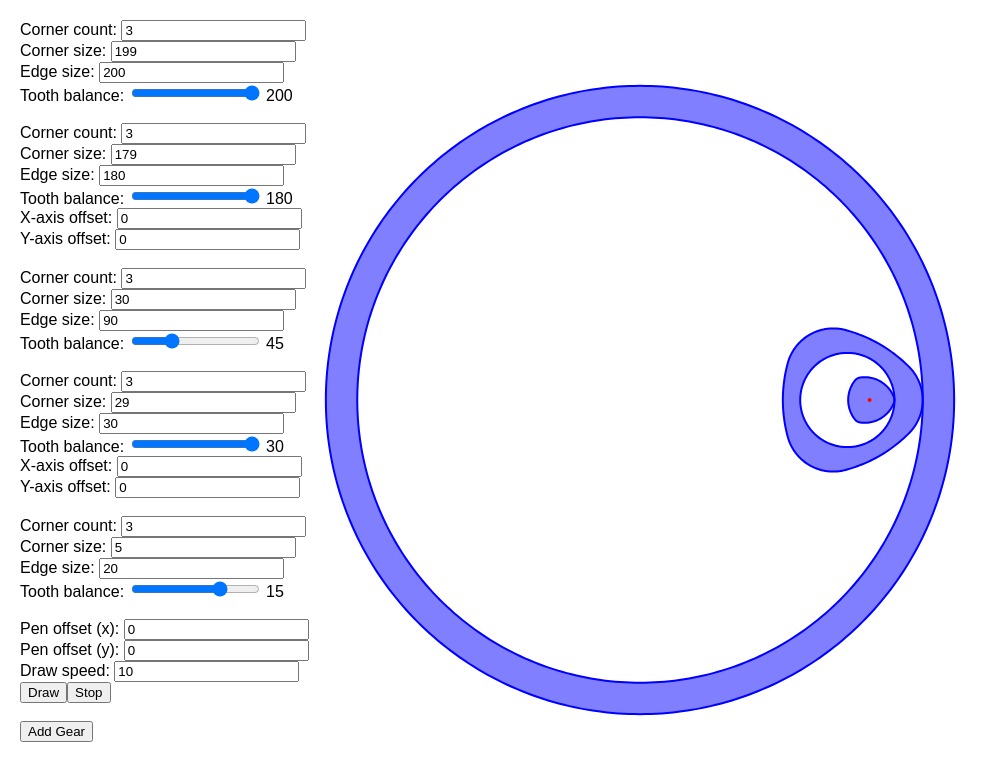
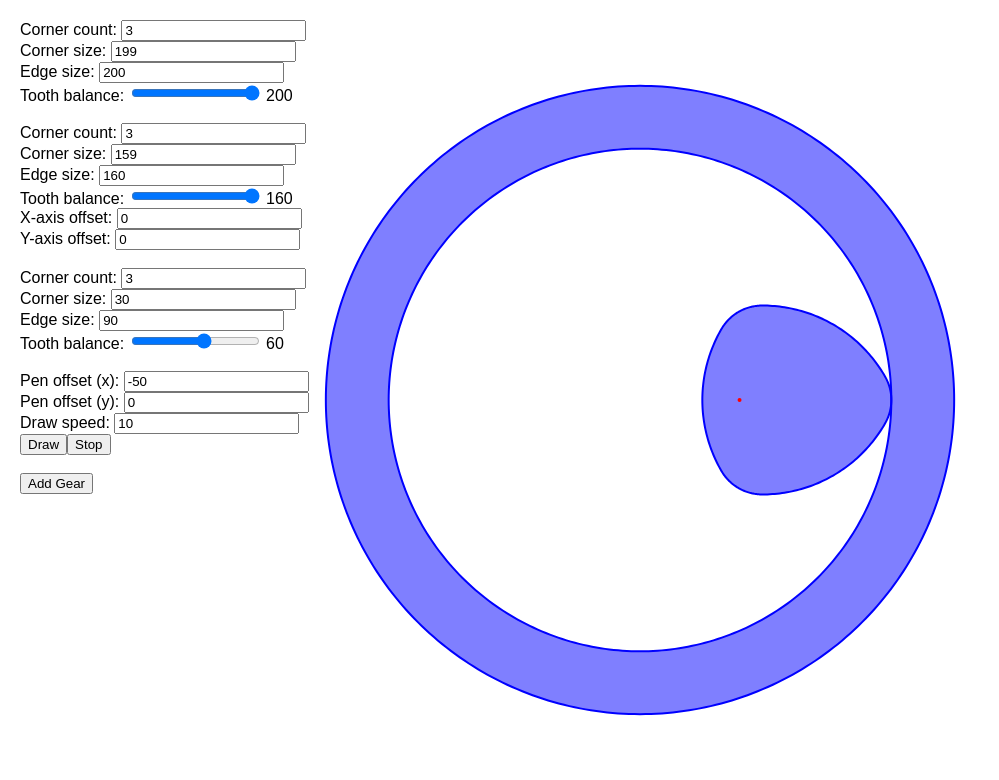
Before and after one commit to spirographic/spirographic.github.io, a plain HTML site: page index.html in a window 1280 px wide. Shown: the whole page, without its empty margins (0-999 px from the left). Drawn offline with Linux system fonts and the light colour scheme.

Commit message:
Reverted default DOM changes
index.html
- Reverted changes to default DOM nodes from "testing mode" to "pretty default pattern" mode

```diff
--- a/index.html
+++ b/index.html
@@ -42,9 +42,9 @@
 				<label for="cut_nodes_0">Corner count:</label>
 				<input type="number" id="cut_nodes_0" name="cut_nodes_0" value="3"><br>
 				<label for="cut_c_size_0">Corner size:</label>
-				<input type="number" id="cut_c_size_0" name="cut_c_size_0" value="179"><br>
+				<input type="number" id="cut_c_size_0" name="cut_c_size_0" value="159"><br>
 				<label for="cut_e_size_0">Edge size:</label>
-				<input type="number" id="cut_e_size_0" name="cut_e_size_0" value="180"><br>
+				<input type="number" id="cut_e_size_0" name="cut_e_size_0" value="160"><br>
 				<label for="cut_ratio_0">Tooth balance:</label>
 				<input type="range" id="cut_ratio_0" name="cut_ratio_0" min="1" max="100" value="100">
 				<span id="cut_gearTeeth_0">160</span><br>
@@ -62,38 +62,12 @@
 			<label for="e_size_1">Edge size:</label>
 			<input type="number" id="e_size_1" name="e_size_1" value="90"><br>
 			<label for="ratio_1">Tooth balance:</label>
-			<input type="range" id="ratio_1" name="ratio_1" min="1" max="100" value="30">
-			<span id="gearTeeth_1">39</span><br><br>
-			<div class="cutout" id="cutout_1">
-				<label for="cut_nodes_1">Corner count:</label>
-				<input type="number" id="cut_nodes_1" name="cut_nodes_1" value="3"><br>
-				<label for="cut_c_size_1">Corner size:</label>
-				<input type="number" id="cut_c_size_1" name="cut_c_size_1" value="29"><br>
-				<label for="cut_e_size_1">Edge size:</label>
-				<input type="number" id="cut_e_size_1" name="cut_e_size_1" value="30"><br>
-				<label for="cut_ratio_1">Tooth balance:</label>
-				<input type="range" id="cut_ratio_1" name="cut_ratio_1" min="1" max="100" value="100">
-				<span id="cut_gearTeeth_1">40</span><br>
-				<label for="cut_x_offset_1">X-axis offset:</label>
-				<input type="number" id="cut_x_offset_1" name="cut_x_offset_1" value="0"><br>
-				<label for="cut_y_offset_1">Y-axis offset:</label>
-				<input type="number" id="cut_y_offset_1" name="cut_y_offset_1" value="0"><br><br>
-			</div>
-		</div>
-		<div class="gearBox" id="gear_2">
-			<label for="nodes_2">Corner count:</label>
-			<input type="number" id="nodes_2" name="nodes_2" value="3"><br>
-			<label for="c_size_2">Corner size:</label>
-			<input type="number" id="c_size_2" name="c_size_2" value="5"><br>
-			<label for="e_size_2">Edge size:</label>
-			<input type="number" id="e_size_2" name="e_size_2" value="20"><br>
-			<label for="ratio_2">Tooth balance:</label>
-			<input type="range" id="ratio_2" name="ratio_2" min="1" max="100" value="72">
-			<span id="gearTeeth_2">39</span><br><br>
+			<input type="range" id="ratio_1" name="ratio_1" min="1" max="100" value="58">
+			<span id="gearTeeth_1">60</span><br><br>
 		</div>
 	</div>
 	<label for="poff_x">Pen offset (x):</label>
-	<input type="number" id="poff_x" name="poff_x" value="0"><br>
+	<input type="number" id="poff_x" name="poff_x" value="-50"><br>
 	<label for="poff_y">Pen offset (y):</label>
 	<input type="number" id="poff_y" name="poff_y" value="0"><br>
 	<label for="speed">Draw speed:</label>
```
